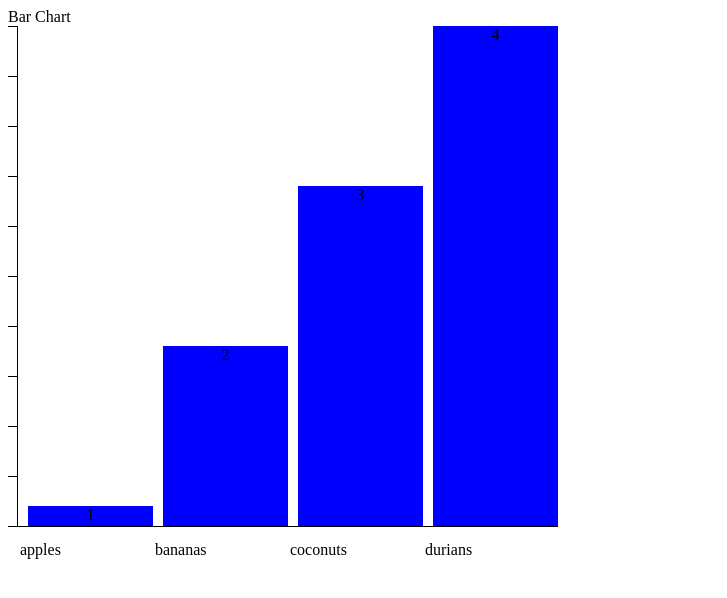
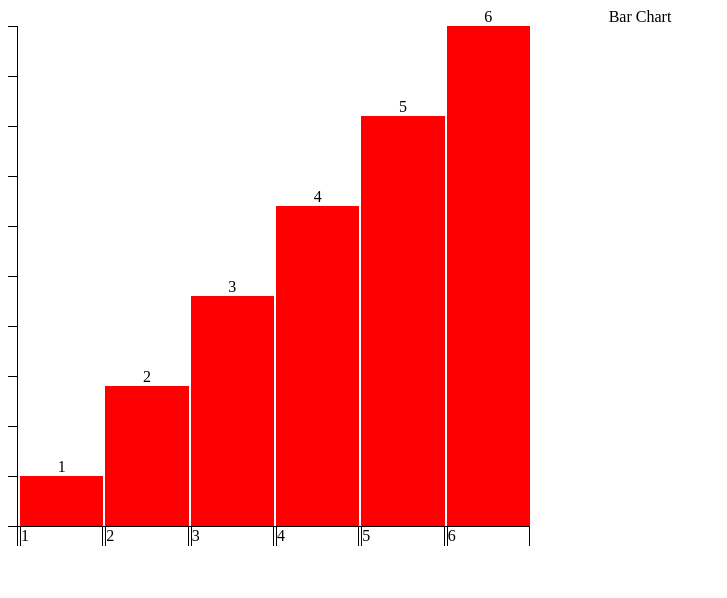
Before and after one commit to BenjaminJSLee/bar-chart-project, a website: page index.html in a window 1280 px wide. Shown: the whole page, without its empty margins (0-727 px from the left). Drawn offline with Linux system fonts and the light colour scheme.

Commit message:
added default values for options that were not included in the user input

```diff
--- a/bar-chart.js
+++ b/bar-chart.js
@@ -10,34 +10,33 @@ const getDataRange = (arr) => {
 
 const createBars = (data, opts, width, height) => {
   let heightCalc;
-  let barWidth = width / data.length;
+  let barWidth = opts.width / data.length;
   let minMax = getDataRange(data) || [1,-1];
   let barsContainer = $('<div>').css({
-    height: height,
+    height: opts.height,
   });
   if( minMax[1] - minMax[0] === 0 ) heightCalc = undefined;
   else if( minMax[1] - minMax[0] < 0 ) return undefined;
   else lengthCalc = (val,minMax) => (val - minMax[0]) / (minMax[1] - minMax[0]);
   for(let val of data){
     let bar, txt;
-    let barHeight = ((height-20) * (lengthCalc ? lengthCalc(val,minMax) : 0.5)) + 20;
+    let barHeight = ((opts.height-opts.height/10) * (lengthCalc ? lengthCalc(val,minMax) : 0.5)) + opts.height/10;
     bar = $('<div>')
       .css({
       position: "relative",
       textAlign: "center",
       display: "inline-block",
-      backgroundColor: opts["colour"] || "blue",
+      backgroundColor: opts.barColour,
       width: barWidth,
       height: barHeight,
-      marginLeft: opts["barSpace"] || 10
+      marginLeft: opts.barSpace
     });
     txt = $("<div>").css({
       position: "absolute",
       width: "auto",
-      top: opts["top"] || null,
       left: "50%",
-      bottom: opts["bottom"] || null,
-      transform: "translate(-50%,-" + (opts["top"] || "0%") +  ")"
+      bottom: opts.dataPlace,
+      transform: "translateX(-50%)"
     }).html(val);
     bar.append(txt);
     barsContainer.append(bar);
@@ -49,14 +48,14 @@ const createXAxis = (data, opts, width) => {
   let labels = opts.labels, axisContainer, metadata;
   axisContainer = $('<div>').css({
     display: "block",
-    width: width + opts["barSpace"] * data.length + 10,
-    height: 20 - opts["lineWidth"],
+    width: opts.width + opts.barSpace * data.length + 10,
+    height: 20 - opts.lineWidth,
     borderTop: "1px solid black"
   });
   axisContainer.append($('<div>').css({
     display: "inline-block",
-    width: 10 - opts["lineWidth"],
-    height: 20 - opts["lineWidth"],
+    width: 10 - opts.lineWidth,
+    height: 20 - opts.lineWidth,
     borderRight: "1px solid black"
   }));
   for(let label of labels){
@@ -64,11 +63,11 @@ const createXAxis = (data, opts, width) => {
       position: "relative",
       display: "inline-block",
       textAlign: "center",
-      width: (width / labels.length) - 2,
-      height: 20 - opts["lineWidth"],
+      width: (opts.width / data.length) - 2,
+      height: 20 - opts.lineWidth,
       borderLeft: "1px solid black",
       borderRight: "1px solid black",
-      marginLeft: opts["barSpace"]
+      marginLeft: opts.barSpace
     });
     text = $('<div>').css({
       position: "absolute",
@@ -80,7 +79,7 @@ const createXAxis = (data, opts, width) => {
   return axisContainer;
 };
 
-const createYAxis = (data,opts,height) => {
+const createYAxis = (data,opts) => {
   let labels = opts.labels, axisContainer, metadata;
   axisContainer = $('<div>').css({
     position: "relative",
@@ -92,7 +91,7 @@ const createYAxis = (data,opts,height) => {
     metadata = $('<div>').css({
       display: "block",
       textAlign: "center",
-      height: (height / 10) - 1,
+      height: (opts.height / 10) - 1,
       borderTop: "1px solid black",
       borderRight: "1px solid black"
     });
@@ -102,15 +101,41 @@ const createYAxis = (data,opts,height) => {
 };
 
 const createGraphBox = (data,options) => {
-  let graphContainer, yAxis, xAxis, bars,
-  width = options["width"] || 500, height = options["height"] || 500;
-  if( !(options["barSpace"]) ) options["barSpace"] = 10;
+  let graphContainer, yAxis, xAxis, bars;
   graphContainer = $('<div>');
-  xAxis = createXAxis(data,options,width);
-  yAxis = createYAxis(data,options,height);
-  bars = createBars(data,options,width,height);
+  xAxis = createXAxis(data,options);
+  yAxis = createYAxis(data,options);
+  bars = createBars(data,options);
   graphContainer.append(yAxis,bars,xAxis);
   return graphContainer;
+};
+
+/** Takes the user inputted options and replaces the default values with the
+ * inputted values.
+ *
+ * @param {*} opts
+ */
+const getDefaultOpts = (data,opts) => {
+  let defaultOpts = {
+    // put all default options here
+    width: 500,
+    height: 500,
+    title: "Bar Chart",
+    titleSize: "16px",
+    titleColour: "black",
+    barSpace: 2,
+    lineWidth: 1,
+    dataPlace: "100%",
+    barColour: "red",
+    labels: data,
+    labelColour: "white",
+    xAxisName: 'x',
+    yAxisName: 'y'
+  };
+  for(let prop in opts){
+    if( defaultOpts[prop] ) defaultOpts[prop] = opts[prop];
+  }
+  return defaultOpts;
 };
 
 /**
@@ -120,10 +145,14 @@ const createGraphBox = (data,options) => {
  * @param {jQuery element} element is the container for the bar chart
  */
 const drawBarChart = (data, options, element) => {
-  let title, graphBox;
+  let title, graphBox, allOpts;
+  allOpts = getDefaultOpts(data,options);
   title = $("<div>").css({
-
-  }).html(options["title"] || "Bar Chart");
-  graphBox = createGraphBox(data,options);
+    textAlign: "center",
+    margin: "auto",
+    fontSize: options["titleSize"],
+    fontColour: options["titleColour"]
+  }).html(allOpts["title"]);
+  graphBox = createGraphBox(data,allOpts);
   element.append(title,graphBox);
 };
--- a/index.html
+++ b/index.html
@@ -7,8 +7,7 @@
     <script type="text/javascript" src="bar-chart.js"></script>
     <link rel="stylesheet" href="styles.css">
   </head>
-  <body onload="drawBarChart([1,2,3,4],
-  {labels: ['apples','bananas','coconuts','durians']},
+  <body onload="drawBarChart([1,2,3,4,5,6],{},
   $('#root'))"
   >
     <div id="root"></div>
```
